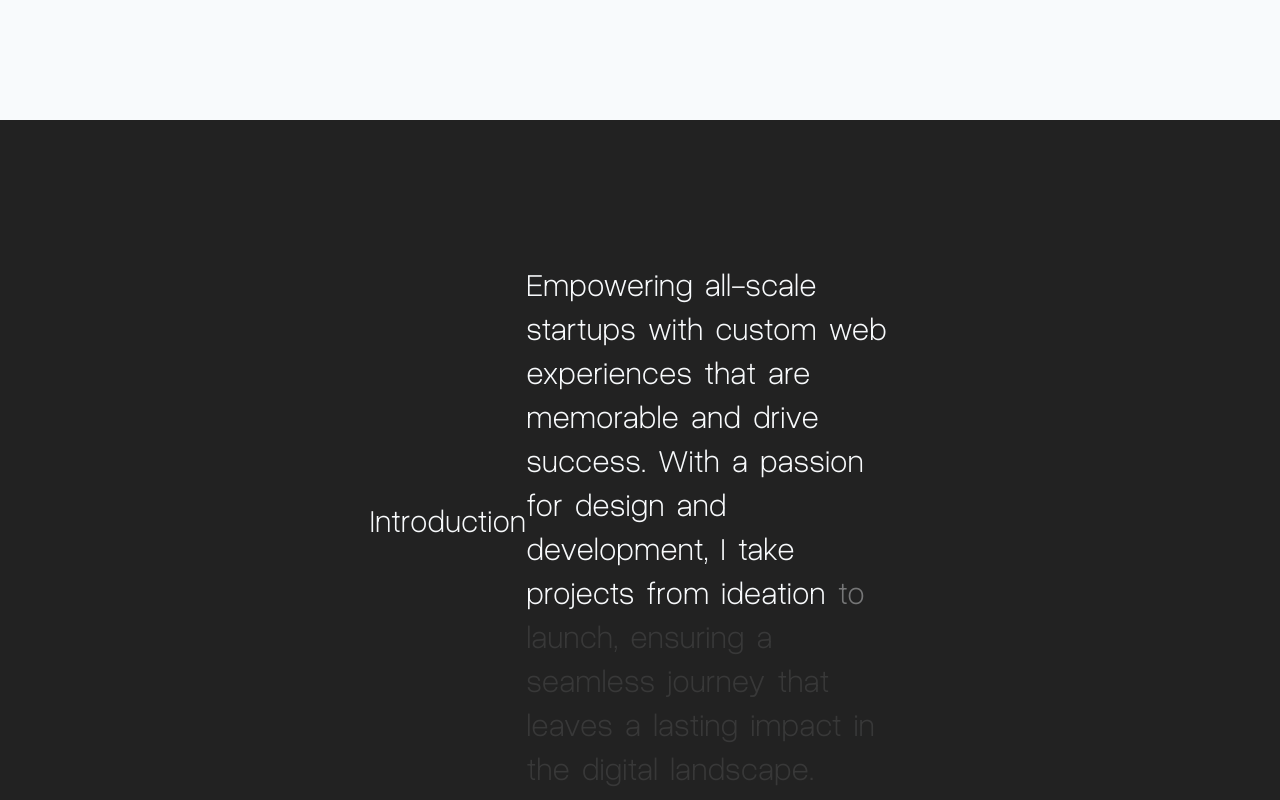
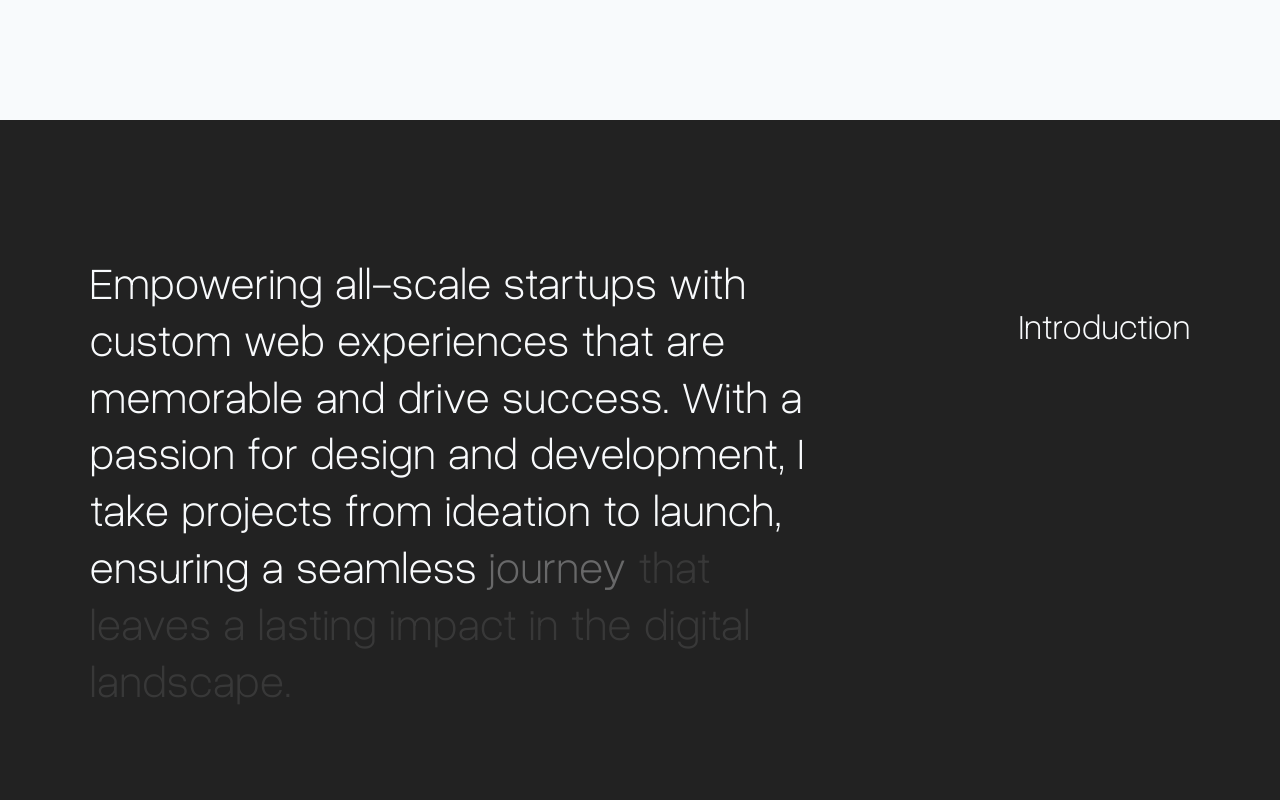
Before and after one commit to thomassbooth/thomas-booth-2024, a Next.js app: page / in a window 1280 px wide. Shown: the part 680-1480 px from the top of the page. Built offline with nearby package versions, Linux system fonts and the light colour scheme.

Commit message:
Introduction section, more colours, 2024 changed to avalible for work

```diff
--- a/src/app/page.tsx
+++ b/src/app/page.tsx
@@ -9,6 +9,9 @@ export default function Home() {
     <main>
       <Hero/>
       <Introduction/>
+      <div className = 'h-screen'>
+
+      </div>
       <Random/>
     </main>
   );
--- a/src/components/Header/Navbar.tsx
+++ b/src/components/Header/Navbar.tsx
@@ -43,7 +43,7 @@ const Navbar = () => {
             }}
             transition={{ delay: 1.8, duration: 0.5, ease: "easeIn" }}
           >
-            <span>2024</span>
+            <span className = 'flex items-center'><div className = 'mr-2 w-2 h-2 bg-green-400 border border-common-gray rounded-full'/>2024 - Avalible For Work</span>
           </motion.div>
         </div>
         <div className="w-[69px]" />
--- a/src/components/Hero.tsx
+++ b/src/components/Hero.tsx
@@ -143,7 +143,7 @@ const Hero = () => {
             visible: { y: "0%", opacity: 1 },
           }}
           transition={{ delay: 2, duration: 1, ease: "easeIn" }}
-          className="uppercase text-right font-light tracking-[.01rem]"
+          className="uppercase text-right font-light text-common-gray tracking-[.01rem]"
         >
           Dubai, United Arab Emirates.
         </motion.h2>
--- a/src/components/Hover/Me.tsx
+++ b/src/components/Hover/Me.tsx
@@ -1,9 +1,11 @@
-import React from 'react'
+import React from "react";
 
 const Me = () => {
   return (
-    <div className="h-full w-full text-white">Me!</div>
-  )
-}
+    <div className="h-full w-full text-heading text-common-background-cream">
+      Me!
+    </div>
+  );
+};
 
-export default Me
+export default Me;
--- a/src/components/Introduction.tsx
+++ b/src/components/Introduction.tsx
@@ -1,6 +1,7 @@
+"use client";
 import React, { useRef } from "react";
 import Word from "./TextOpacity/Word";
-import { useScroll } from "framer-motion";
+import { useScroll, motion, useTransform } from "framer-motion";
 
 const paragraph = `Empowering all-scale startups with custom web experiences that are memorable and drive success. With a passion for design and development, I take projects from ideation to launch, ensuring a seamless journey that leaves a lasting impact in the digital landscape.`;
 
@@ -9,19 +10,25 @@ const Introduction = () => {
   const { scrollYProgress } = useScroll({
     target: container,
 
-    offset: ["start 0.9", "end 0.25"],
+    offset: ["start 0.8", "end 0.25"],
   });
   const words = paragraph.split(" ");
 
+  const yintro = useTransform(scrollYProgress, [0, 1], ["0vh", "10vh"]);
   return (
     <>
-      <div className="h-screen px-[5%] bg-common-background-gray flex justify-center items-center ">
-        <span className="font-light text-heading text-common-background-cream">
-          Introduction
-        </span>
-        <span
+      <div className="relative py-[10%] px-[7%] bg-common-background-gray flex justify-between">
+        <motion.span
+          whileInView="visible"
+          initial="hidden"
+          viewport={{ once: true }}
+          variants={{
+            hidden: { opacity: 0 },
+            visible: { opacity: 1 },
+          }}
+          transition={{ delay: 0.1, duration: 1, ease: "easeIn" }}
           ref={container}
-          className="font-light text-heading text-common-background-cream flex flex-wrap w-1/3"
+          className="font-light text-text text-common-background-cream flex flex-wrap w-2/3 pointer-events-none"
         >
           {words.map((word, indx) => {
             const start = indx / words.length;
@@ -32,7 +39,25 @@ const Introduction = () => {
               </Word>
             );
           })}
-        </span>
+        </motion.span>
+        <div className="inline-flex flex-col overflow-y-hidden">
+          <motion.div
+            whileInView="visible"
+            initial="hidden"
+            viewport={{ once: true }}
+            variants={{
+              hidden: { width: 0 },
+              visible: { width: "100%" },
+            }}
+            transition={{ delay: 0.5, duration: 0.8, ease: "easeIn" }}
+            style={{ y: yintro }}
+            className="inline-flex flex-col overflow-hidden"
+          >
+            <span className="font-light pointer-events-none text-heading text-common-background-cream">
+              Introduction
+            </span>
+          </motion.div>
+        </div>
       </div>
     </>
   );
--- a/src/components/Loading.tsx
+++ b/src/components/Loading.tsx
@@ -60,19 +60,19 @@ const Loading: React.FC<loadingProps> = ({ loaded, setLoaded }) => {
       </div>
       <motion.div
         exit={{ height: 0, transition: transition }}
-        className="fixed top-0 bg-common-gray left-0 w-1/4 z-40 h-screen"
+        className="fixed top-0 bg-common-background-gray left-0 w-1/4 z-40 h-screen"
       />
       <motion.div
         exit={{ height: 0, transition: transition }}
-        className="fixed bottom-0 bg-common-gray left-[25%] w-1/4 z-40 h-screen"
+        className="fixed bottom-0 bg-common-background-gray left-[25%] w-1/4 z-40 h-screen"
       />
       <motion.div
         exit={{ height: 0, transition: transition }}
-        className="fixed top-0 bg-common-gray w-1/4 left-[50%] flex justify-center items-center z-40 h-screen"
+        className="fixed top-0 bg-common-background-gray w-1/4 left-[50%] flex justify-center items-center z-40 h-screen"
       />
       <motion.div
         exit={{ height: 0, transition: transition }}
-        className="fixed bottom-0 bg-common-gray w-1/4 left-[75%] flex justify-center items-center z-40 h-screen"
+        className="fixed bottom-0 bg-common-background-gray w-1/4 left-[75%] flex justify-center items-center z-40 h-screen"
       />
     </>
   );
--- a/src/components/Random.tsx
+++ b/src/components/Random.tsx
@@ -22,7 +22,7 @@ const Random = () => {
         setCursor({ size: 16, type: "none" });
       }}
       onMouseEnter={() => {
-        setCursor({ size: 100, type: "random", content: <Project /> });
+        setCursor({ size: 100, type: "random", colour: 'bg-green-200',  content: <Project /> });
       }}
     >
       {cursor.type === "random" ? "true" : "false"}
--- a/src/store/useCursor.ts
+++ b/src/store/useCursor.ts
@@ -16,7 +16,7 @@ type State = {
 };
 
 type Action = {
-  setCursor: (hover: any) => void;
+  setCursor: (hover: cursorProps) => void;
 };
 
 // Create your store, which includes both state and (optionally) actions
--- a/tailwind.config.ts
+++ b/tailwind.config.ts
@@ -22,10 +22,10 @@ const config: Config = {
           'letterSpacing': '-.3rem',
           'lineHeight': '1'
         }],
-        'heading': ['2rem', {
+        'heading': ['2.2rem', {
           'lineHeight': '1'
         }],
-        'text': ['3rem', {
+        'text': ['2.8rem', {
           'lineHeight': '1'
         }],
       },
```
